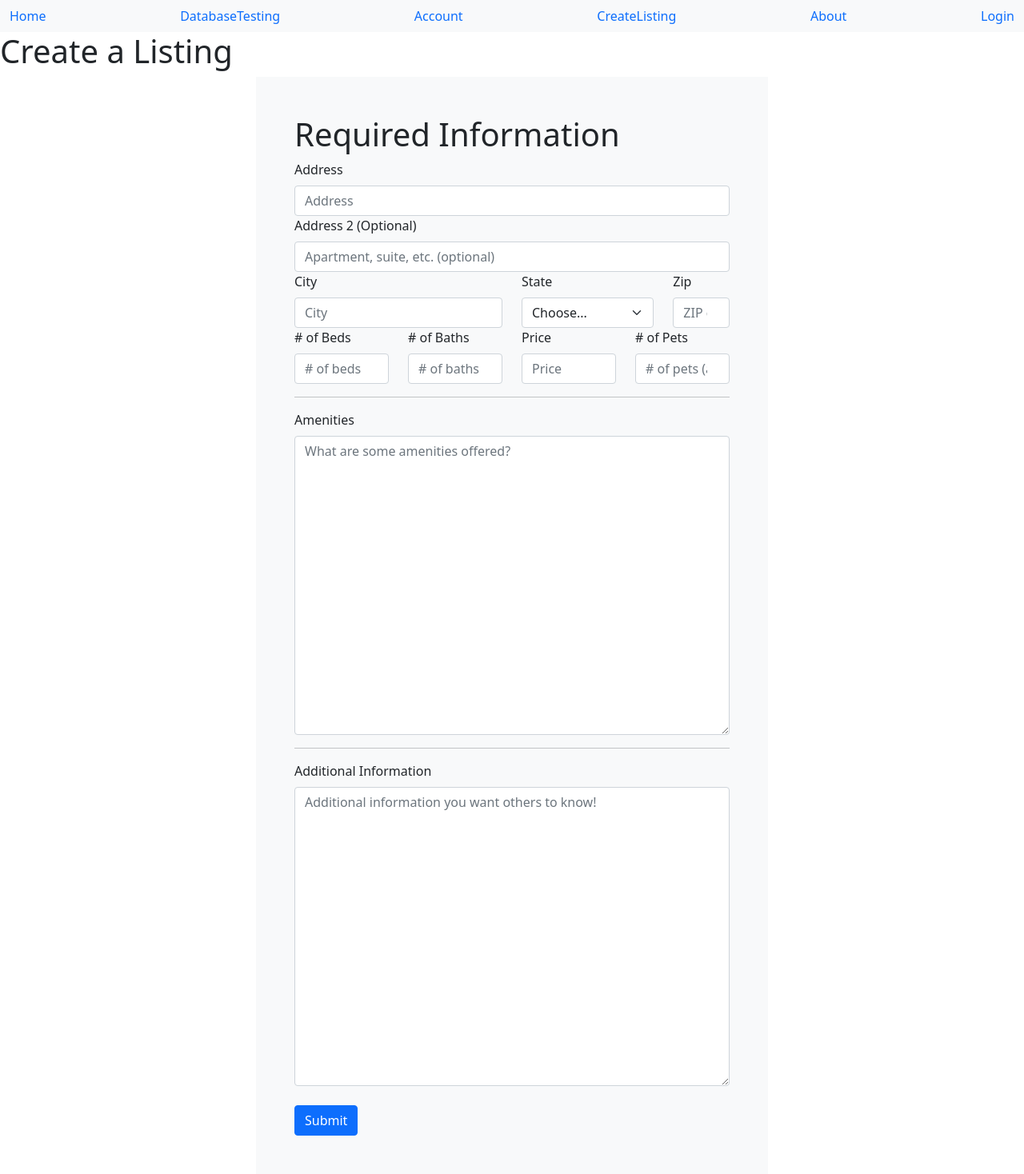
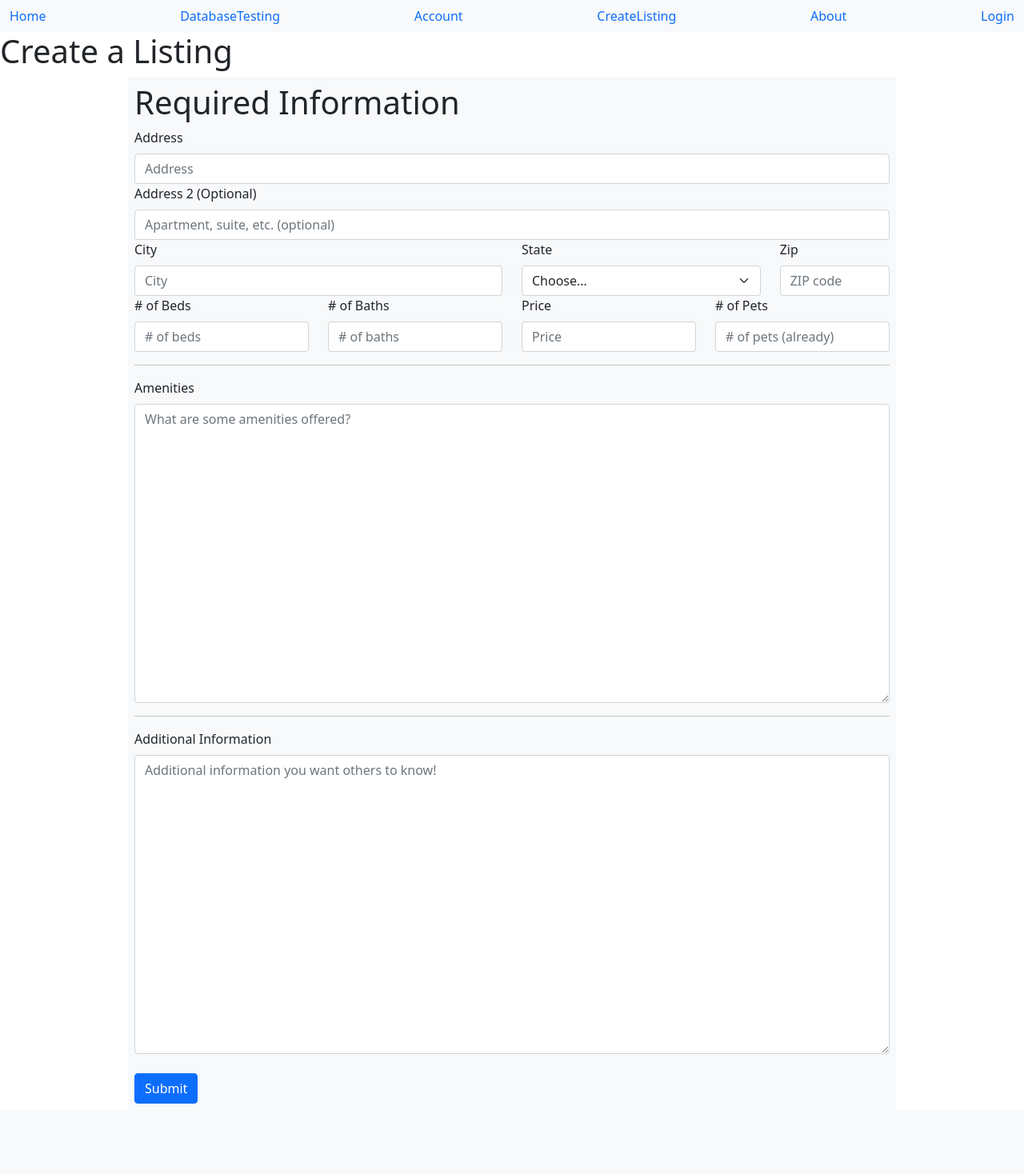
Before and after one commit to TheWaitlisters/Bronco-Mates, a Flask app: page /createlisting in a window 1280 px wide. Shown: the whole page at 80% size. After the commit the page ends 1380 px from the top, so only its background shows below. Run offline with Flask 2, Linux system fonts and the light colour scheme; some libraries are stand-ins or nearby versions.

Commit message:
Minor changes to templates to better fit laptop screens

```diff
--- a/src/main/python/templates/account_settings.html
+++ b/src/main/python/templates/account_settings.html
@@ -5,7 +5,7 @@
       <p>Please Note: Anything you put here will be public</p>
       <p>Besides your username and password</p>
       <hr>
-      <div class="container-fluid bg-light w-50 p-5">
+      <div class="container-fluid bg-light w-75 justify-content-center p-2">
       <form method="post">
 
       <div class="mb-3">
--- a/src/main/python/templates/listing_description.html
+++ b/src/main/python/templates/listing_description.html
@@ -1,7 +1,7 @@
 {% extends 'base.html' %}
 {% block content %}
     <h1>{% block title %} Create a Listing {% endblock %}</h1>
-    <div class="container-fluid bg-light w-50 p-5">
+    <div class="container-fluid bg-light justify-content-center p-2 w-75">
        <form method="post">
               <h1>Required Information</h1>
               <label for="address" class="form-label" required>Address</label>
```
